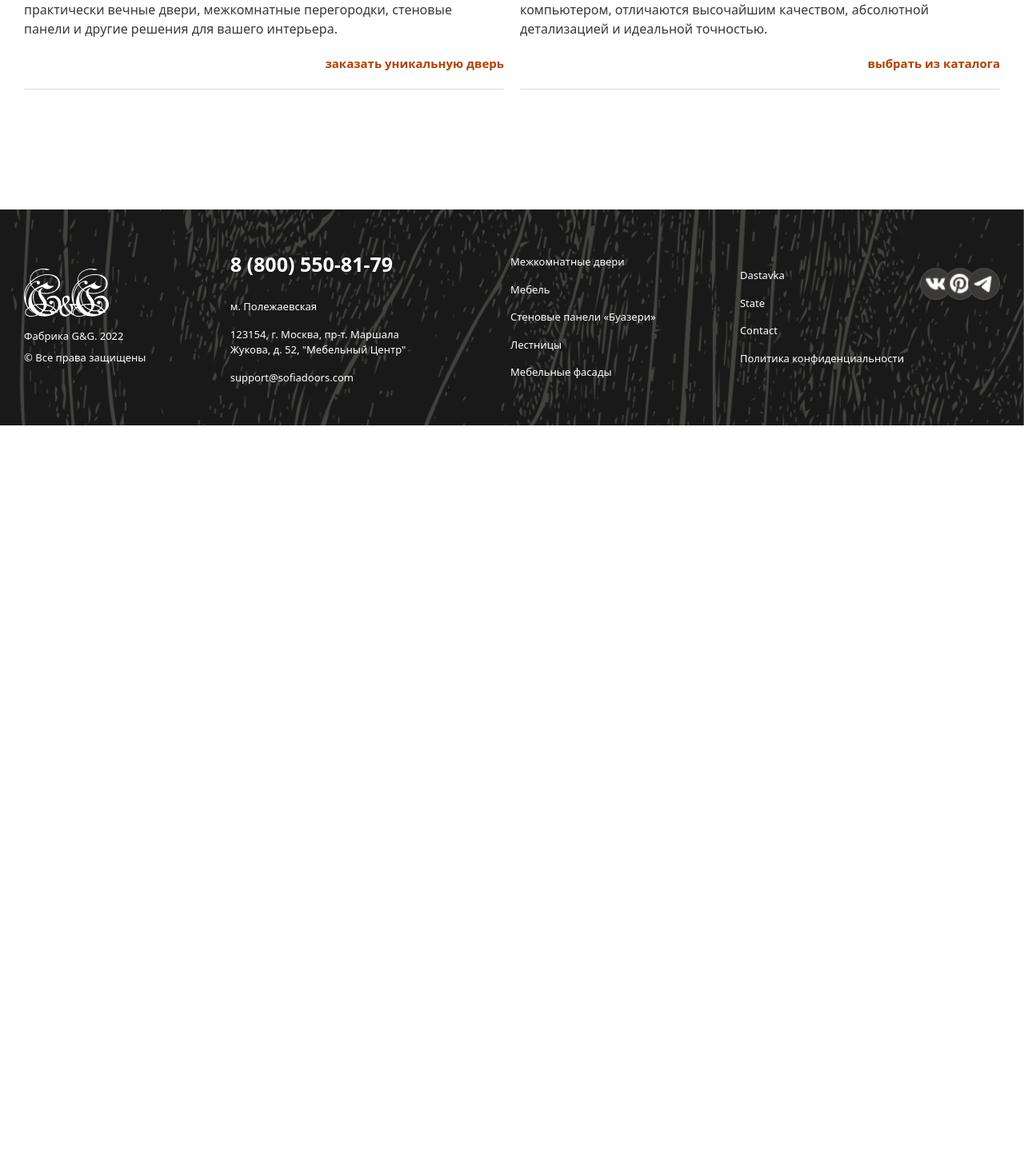
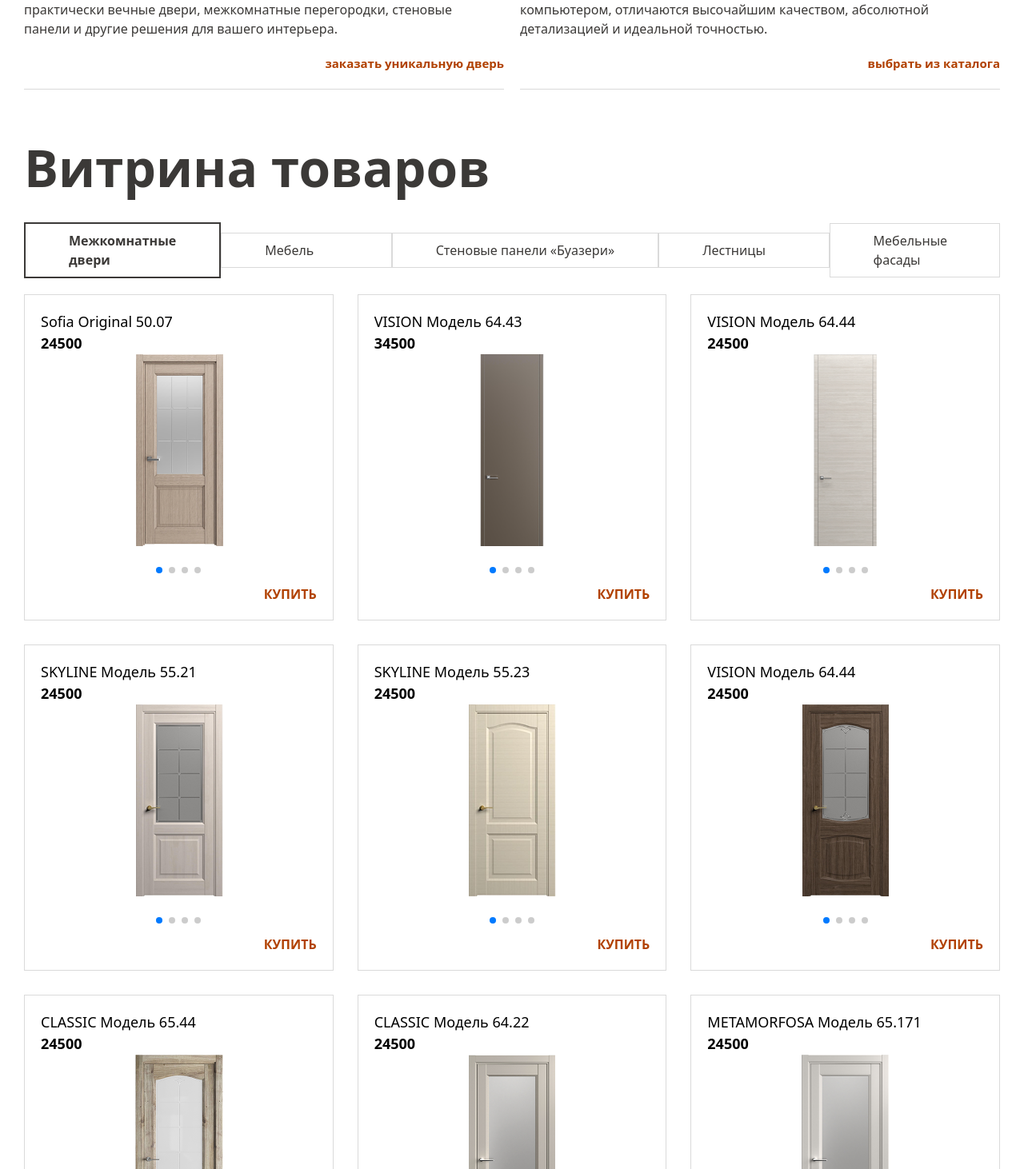
Before and after one commit to muxlisa0206/team-project, a React (Vite) app: page / in a window 1280 px wide. Shown: the part 1428-2890 px from the top of the page at 80% size. Before the commit the page ends 1960 px from the top, so only its background shows below. Built offline with nearby package versions, Linux system fonts and the light colour scheme.

Commit message:
Homepage some changes added

```diff
--- a/package.json
+++ b/package.json
@@ -16,6 +16,7 @@
     "react-icon": "^1.0.0",
     "react-icons": "^5.5.0",
     "react-router-dom": "^7.9.6",
+    "react-tabs": "^6.1.0",
     "swiper": "^12.0.3",
     "tailwindcss": "^4.1.17"
   },
--- a/src/components/footer/Footer.jsx
+++ b/src/components/footer/Footer.jsx
@@ -8,7 +8,7 @@ import { NavLink } from 'react-router-dom'
 
 function Footer() {
   return (
-    <footer className='mt-[150px]'
+    <footer
     style={{
       backgroundImage: `url(${bg})`,
       backgroundSize: 'cover',
--- a/src/components/needAHelp/NeedAHelp.jsx
+++ b/src/components/needAHelp/NeedAHelp.jsx
@@ -4,7 +4,7 @@ function NeedAHelp() {
   return (
     <>
           <section className='py-[60px]'>
-              <div className='container mx-auto flex items-center justify-center'>
+              <div className='container mx-auto px-[30px] flex items-center justify-center'>
                   <div className='md:flex w-full'>
                       <div className='max-w-[700px] w-full h-full'>
                           <img className='w-full object-cover h-[800px]' src="/interriorDoorsPhotos/Rectangle 1716.png" alt="" />
--- a/src/page/home/HomePage.jsx
+++ b/src/page/home/HomePage.jsx
@@ -12,12 +12,83 @@ import { NavLink } from 'react-router-dom'
 
 // import required modules
 import { EffectFlip, Pagination, Navigation } from 'swiper/modules';
+import { Tab, Tabs, TabList, TabPanel } from 'react-tabs';
+import 'react-tabs/style/react-tabs.css';
 
 import './homePage.css'
 
 import footerbg from '../../assets/footerbg.png';
 import image1 from '../../assets/image1.jpg';
 import image2 from '../../assets/image2.png';
+import CatalogInterriorDoors from '../../components/catalogDoors/CatalogInterriorDoors';
+import NeedAHelp from '../../components/needAHelp/NeedAHelp';
+
+const doorInfo = [
+  {
+    id: "1",
+    photos: "/interriorDoorsPhotos/door 1.png",
+    model: "Sofia Original 50.07",
+    price: "24500",
+    discount: "0",
+  },
+  {
+    id: "2",
+    photos: "/interriorDoorsPhotos/door 2.png",
+    model: "VISION Модель 64.43",
+    price: "34500",
+    discount: "10000",
+  },
+  {
+    id: "3",
+    photos: "/interriorDoorsPhotos/door 3.png",
+    model: "VISION Модель 64.44",
+    price: "24500",
+    discount: "0",
+  },
+  {
+    id: "4",
+    photos: "/interriorDoorsPhotos/door 4.png",
+    model: "SKYLINE Модель 55.21",
+    price: "24500",
+    discount: "0",
+  },
+  {
+    id: "5",
+    photos: "/interriorDoorsPhotos/door 5.png",
+    model: "SKYLINE Модель 55.23",
+    price: "24500",
+    discount: "0",
+  },
+  {
+    id: "6",
+    photos: "/interriorDoorsPhotos/door 6.png",
+    model: "VISION Модель 64.44",
+    price: "24500",
+    discount: "0",
+  },
+  {
+    id: "7",
+    photos: "/interriorDoorsPhotos/door 7.png",
+    model: "CLASSIC Модель 65.44",
+    price: "24500",
+    discount: "0",
+  },
+  {
+    id: "8",
+    photos: "/interriorDoorsPhotos/door 8.png",
+    model: "CLASSIC Модель 64.22",
+    price: "24500",
+    discount: "0",
+  },
+  {
+    id: "9",
+    photos: "/interriorDoorsPhotos/door 9.png",
+    model: "METAMORFOSA Модель 65.171",
+    price: "24500",
+    discount: "0",
+  },
+
+]
 
 const HomePage = () => {
   return (
@@ -98,6 +169,69 @@ const HomePage = () => {
               </div>
           </div>
         </section>
+
+        <section>
+              <div className='container mx-auto px-[30px] pt-[50px]'>
+                <h1 className='text-[#3B3937] text-[64px] font-bold'>Витрина товаров</h1>
+              <Tabs className='mt-[20px]'>
+                <TabList className='flex items-center'>
+                  <Tab className='text-[16px] py-[9px] px-[54px] w-full border-1 border-[#DADADA] text-[#3B3937]'>Межкомнатные двери</Tab>
+                  <Tab className='text-[16px] py-[9px] px-[54px] w-full border-1 border-[#DADADA] text-[#3B3937]'>Мебель</Tab>
+                  <Tab className='text-[16px] py-[9px] px-[54px] w-full border-1 border-[#DADADA] text-[#3B3937] whitespace-nowrap'>Стеновые панели «Буазери»</Tab>
+                  <Tab className='text-[16px] py-[9px] px-[54px] w-full border-1 border-[#DADADA] text-[#3B3937]'>Лестницы</Tab>
+                  <Tab className='text-[16px] py-[9px] px-[54px] w-full border-1 border-[#DADADA] text-[#3B3937]'>Мебельные фасады</Tab>
+                </TabList>
+
+                <TabPanel>
+                  <div className='grid grid-cols-3 gap-[30px] py-[20px]'>
+                    {
+                        doorInfo.map((el) => (
+                        <CatalogInterriorDoors key={el.id} model={el.model} price={el.price} photos={el.photos} />
+                        ))
+                    }
+                  </div>
+                </TabPanel>
+                <TabPanel>
+                  <div className='grid grid-cols-3 gap-[30px] py-[20px]'>
+                    {
+                  doorInfo.map((el) => (
+                    <CatalogInterriorDoors key={el.id} model={el.model} price={el.price} photos={el.photos} />
+                  ))
+                }
+                  </div>
+                </TabPanel>
+                <TabPanel>
+                  <div className='grid grid-cols-3 gap-[30px] py-[20px]'>
+                    {
+                  doorInfo.map((el) => (
+                    <CatalogInterriorDoors key={el.id} model={el.model} price={el.price} photos={el.photos} />
+                  ))
+                }
+                  </div>
+                </TabPanel>
+                <TabPanel>
+                  <div className='grid grid-cols-3 gap-[30px] py-[20px]'>
+                    {
+                  doorInfo.map((el) => (
+                    <CatalogInterriorDoors key={el.id} model={el.model} price={el.price} photos={el.photos} />
+                  ))
+                }
+                  </div>
+                </TabPanel>
+                <TabPanel>
+                  <div className='grid grid-cols-3 gap-[30px] py-[20px]'>
+                    {
+                  doorInfo.map((el) => (
+                    <CatalogInterriorDoors key={el.id} model={el.model} price={el.price} photos={el.photos} />
+                  ))
+                }
+                  </div>
+                </TabPanel>
+              </Tabs>
+              </div>
+        </section>
+
+        <NeedAHelp/>
       </main>
     </div>
   )
--- a/src/page/home/homePage.css
+++ b/src/page/home/homePage.css
@@ -21,3 +21,18 @@
     width: 40px !important;
     height: 40px !important;
 } */
+
+.react-tabs__tab-list{
+    margin: 10px 0;
+}
+
+.react-tabs__tab{
+    border: 1px solid #DADADA;
+}
+
+.react-tabs__tab--selected{
+    border: 2px solid #3B3937;
+    color: #3B3937;
+    font-weight: bold;
+    border-radius: 0;
+}
```
Also changed, not shown: 1 other file (tests, documents, lock files or other folders).
